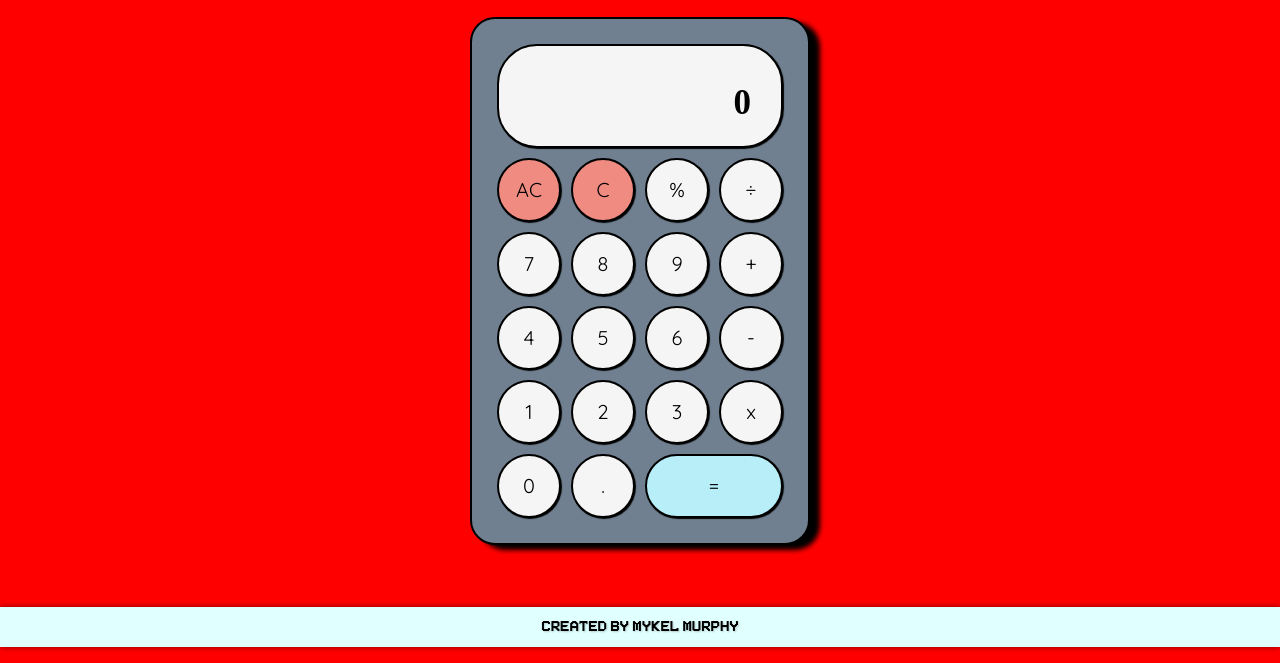
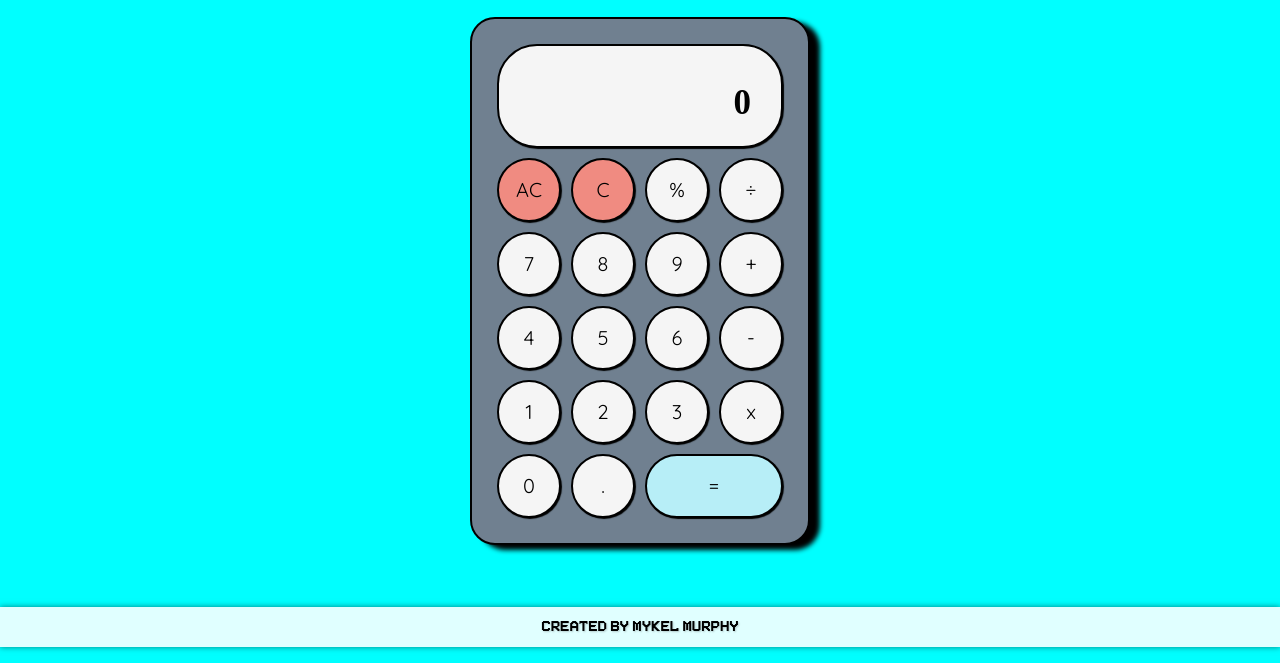
Before and after one commit to mykelkyle/calculator, a plain HTML site: page index.html in a window 1280 px wide. Shown: the part 153-816 px from the top of the page. Drawn offline with Linux system fonts and the light colour scheme.

Commit message:
Update stylesheet.css

```diff
--- a/stylesheet.css
+++ b/stylesheet.css
@@ -9,7 +9,7 @@ body {
   flex-direction: column;
   justify-content: center;
   align-items: center;
-  background-color: red
+  background-color: cyan;
 }
 
 h1 {
```
